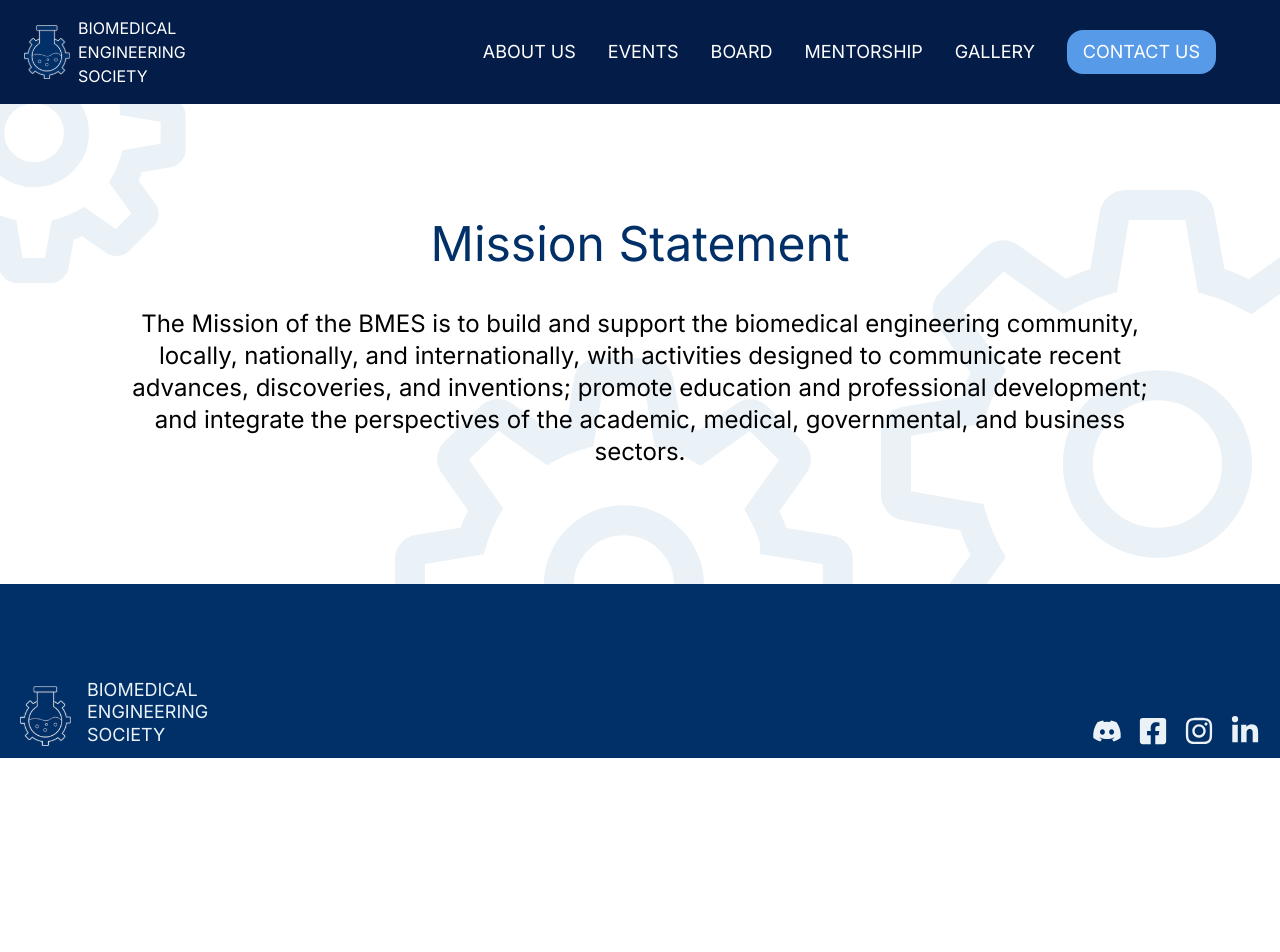
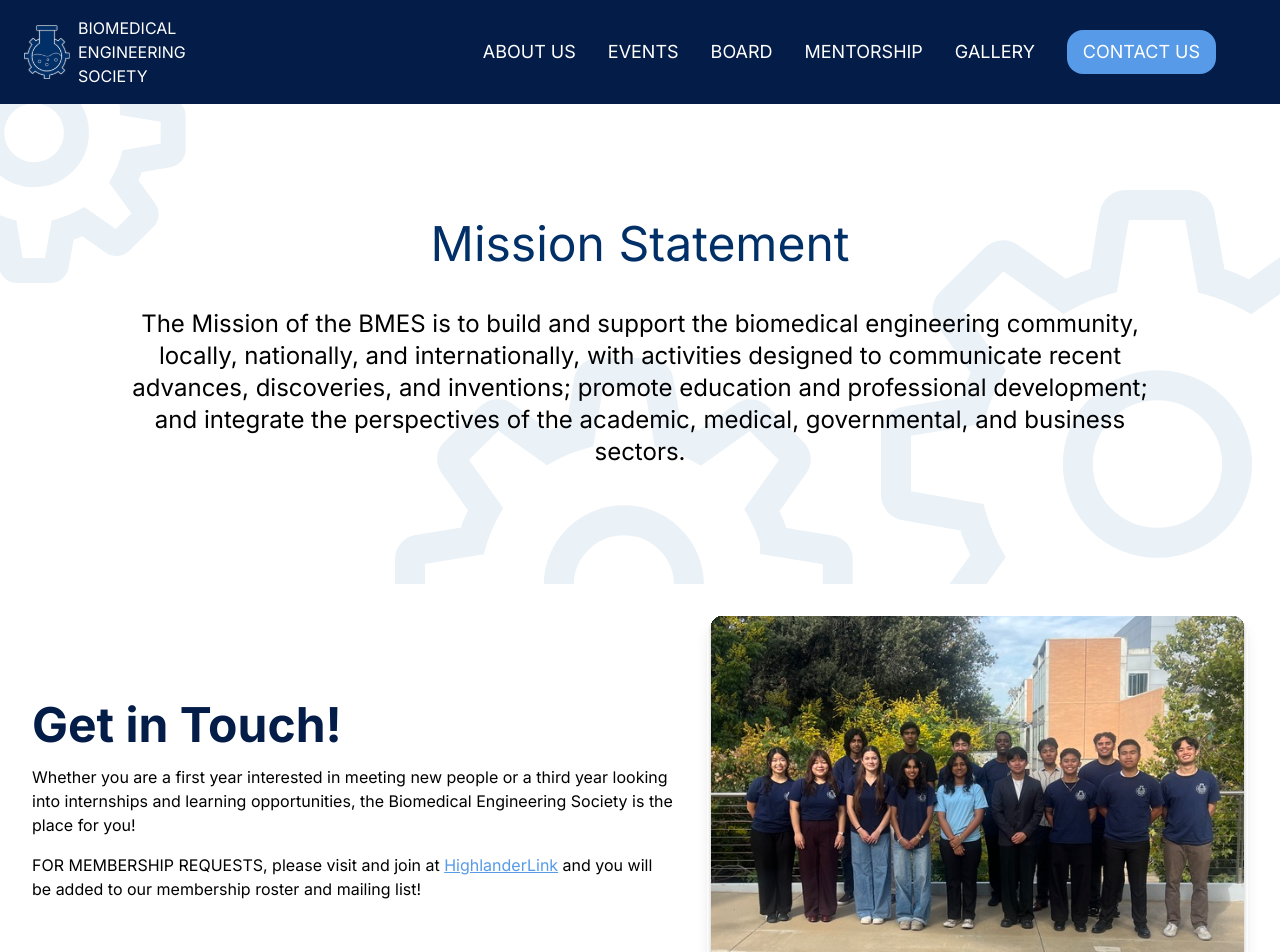
Before and after one commit to acm-ucr/bmes-website, a Next.js app: page / in a window 1280 px wide. Shown: the top 952 px of the page. Before the commit the page ends 800 px from the top, so only its background shows below. Built offline with nearby package versions, Linux system fonts and the light colour scheme.

Commit message:
Added image and HighlanderLink to the Get in Touch Section

```diff
--- a/src/app/page.tsx
+++ b/src/app/page.tsx
@@ -1,9 +1,11 @@
 import Mission from "@/components/about/Mission";
+import GetInTouch from "@/components/contact/GetInTouch";
 
 const Home = () => {
   return (
     <div>
       <Mission />
+      <GetInTouch />
     </div>
   );
 };
--- a/src/components/contact/GetInTouch.tsx
+++ b/src/components/contact/GetInTouch.tsx
@@ -0,0 +1,31 @@
+import Link from "next/link";
+
+export default function GetInTouch() {
+  return (
+    <div className="flex flex-row items-center gap-8 rounded-2xl bg-white p-8">
+      <div className="flex flex-col gap-4">
+        <h2 className="text-bmes-blue-100 text-5xl font-bold">Get in Touch!</h2>
+        <p className="text-black">
+          Whether you are a first year interested in meeting new people or a
+          third year looking into internships and learning opportunities, the
+          Biomedical Engineering Society is the place for you!
+        </p>
+        <p className="text-black">
+          FOR MEMBERSHIP REQUESTS, please visit and join at{" "}
+          <Link
+            href="https://highlander.ucr.edu"
+            className="text-bmes-blue-300 underline hover:opacity-80"
+          >
+            HighlanderLink
+          </Link>{" "}
+          and you will be added to our membership roster and mailing list!
+        </p>
+      </div>
+      <img
+        src="/getInTouch.svg"
+        alt="Get in Touch"
+        className="rounded-xl shadow-lg"
+      />
+    </div>
+  );
+}
```
Also changed, not shown: public/getInTouch.svg (added).
